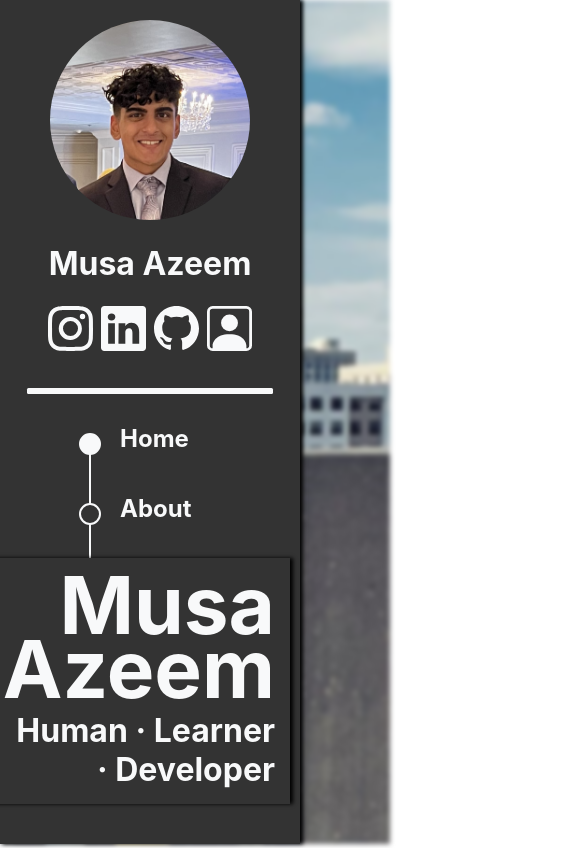
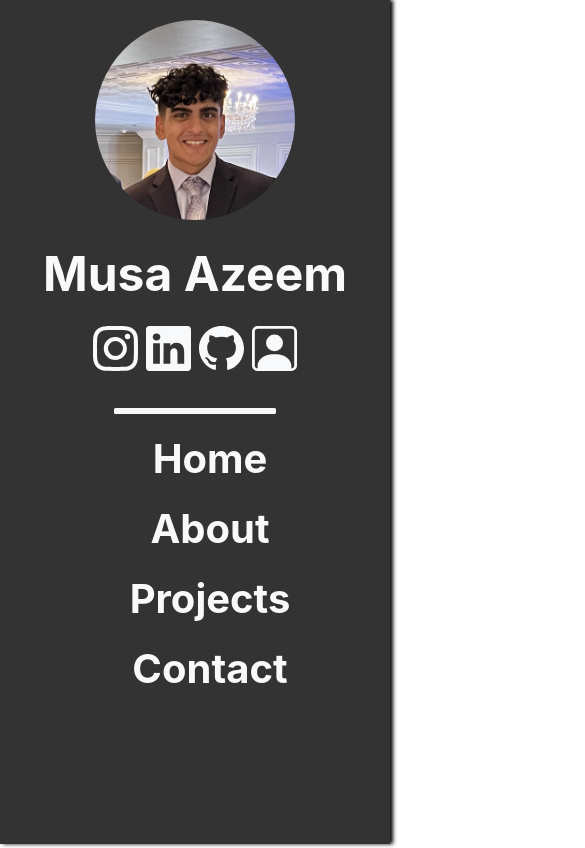
Before and after one commit to Musa-Azeem/musa-azeem, a React (Create React App) app in the folder app/: page / in a window 390 px wide. Shown: the top 848 px of the page, 585 px wide, since content can reach past the window. Built offline with nearby package versions, Linux system fonts and the light colour scheme.

Commit message:
mobile version

```diff
--- a/app/src/App.css
+++ b/app/src/App.css
@@ -4,5 +4,5 @@
 
 .main {
     color: black;
-    margin-left: var(--navwidth)
+    /* margin-left: var(--navwidth) */
 }
--- a/app/src/Components/SideNav/SideNav.css
+++ b/app/src/Components/SideNav/SideNav.css
@@ -170,3 +170,45 @@
   cursor: pointer;
   color: var(--hover);
 }
+
+/* Mobile */
+@media (max-width: 600px) {
+  .sidenav {
+    width: 100vw;
+    height: 100vh;
+    position: relative;
+
+  }
+  .sidenav h1 {
+    font-size: 3em;
+    margin: 0px;
+  }
+  .navdivider {
+    display: block;
+    margin: 30px auto;
+    width: 40%;
+    border: 3px solid var(--text);
+    border-radius: 1.5px;
+  }
+  .sidenav .timeline {
+    display: flex;
+    flex-direction: column;
+    align-items: center;
+  }
+  .timeline::after {
+    display: none;
+  }
+  .timeline .container::after {
+    display: none;
+  }
+  .timeline .container {
+    left: 0%;
+  }
+  .timeline .container h2 {
+    text-align: center;
+    font-size: 2.5em;
+  }
+  .sidenave .homelink {
+    display: none;
+  }
+}
--- a/app/src/Components/SideNav/SideNav.js
+++ b/app/src/Components/SideNav/SideNav.js
@@ -73,7 +73,7 @@ const SideNav = ({ homeInViewObj, aboutInViewObj, projectsInViewObj, contactInVi
 
 
       <div className="timeline">
-        <div className={ getContainerClassName('home') } onClick={ () => scrollToRef(homeEntry.target, 'home') }>
+        <div className={ 'homelink ' + getContainerClassName('home') } onClick={ () => scrollToRef(homeEntry.target, 'home') }>
           <h2>Home</h2>
         </div>
         <div className={ getContainerClassName('about') } onClick={ () => scrollToRef(aboutEntry.target, 'about') }>
--- a/app/src/Home/Home.css
+++ b/app/src/Home/Home.css
@@ -64,3 +64,10 @@
       font-size: 32px;
     }
   }
+
+/* Mobile */
+@media (max-width: 600px) {
+  .home {
+    display: none;
+  }
+}
```
